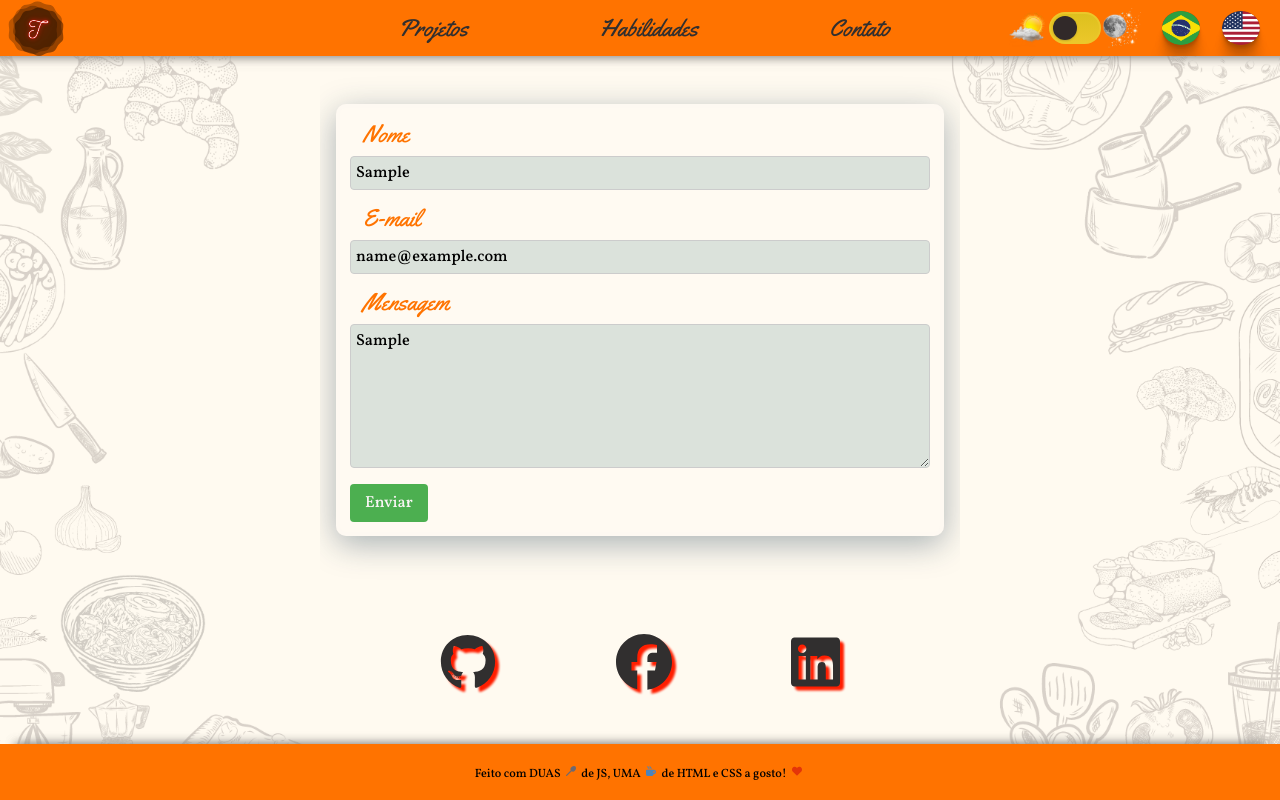
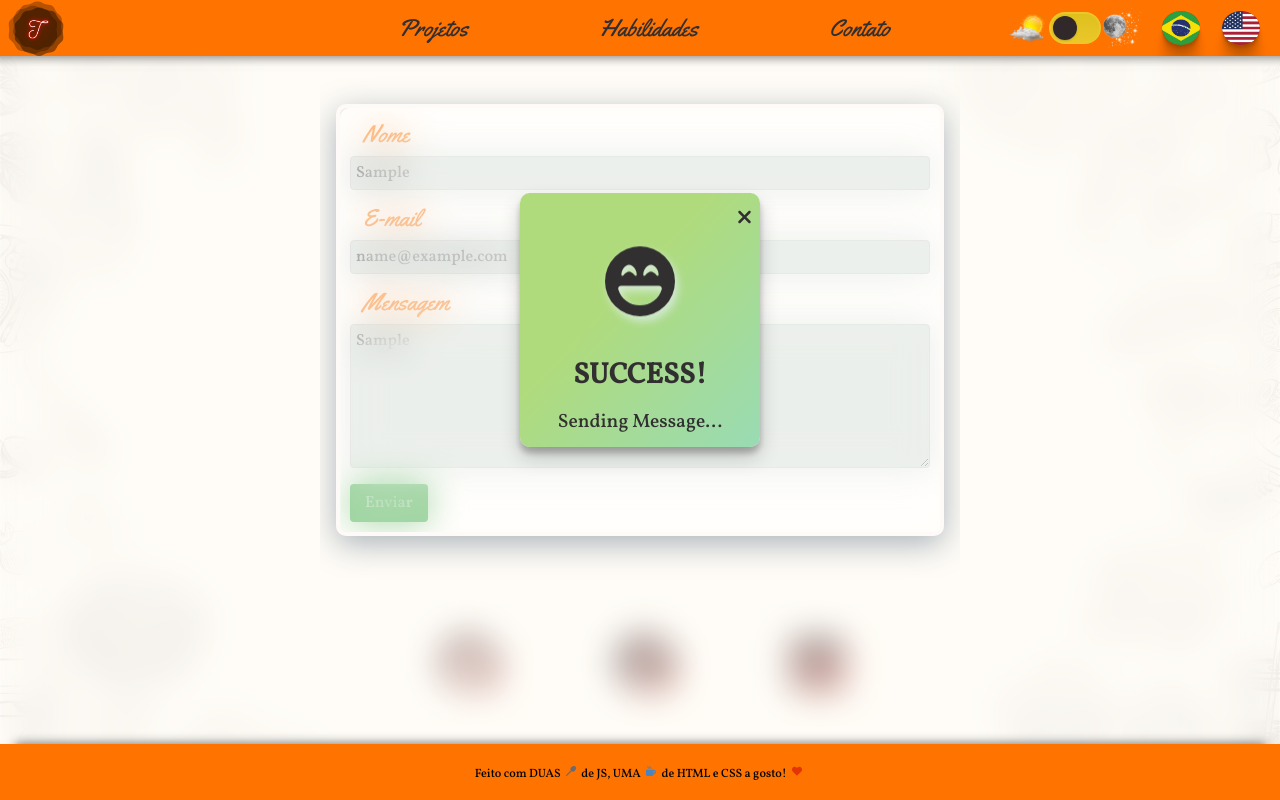
Before and after one commit to Tamyrescso/frontend_portfolio, a React (Create React App) app: page /contact in a window 1280 px wide. Both pictures are taken after typing "Sample", "name@example.com", "Sample" into the empty fields and a click on the input "Enviar". Built offline with nearby package versions, Linux system fonts and the light colour scheme; no server answers.

Commit message:
add mensagens de erro e success do forms de contato

```diff
--- /dev/null
+++ b/src/components/Alert.js
@@ -0,0 +1,32 @@
+import React, { useContext } from 'react';
+import PortfolioContext from '../context/PortfolioContext';
+import { FontAwesomeIcon } from '@fortawesome/react-fontawesome';
+import { faFaceFrown, faFaceLaughBeam, faSmile, faXmark } from '@fortawesome/free-solid-svg-icons';
+import '../style/alert.css';
+
+function Alert({text, type}) {
+  const { handleAlert, setHandleAlert } = useContext(PortfolioContext);
+  const handleClick = () => {
+    if(handleAlert === 'closeAlert') {
+      setHandleAlert('openAlert');
+      return window.blur();
+    }
+    return setHandleAlert('closeAlert');
+  }
+  return (
+    <div className={handleAlert} id={type === 'success'? 'success' : 'error' }>
+      <span className='xIconAlert'onClick={handleClick}>
+        <FontAwesomeIcon icon={faXmark} />
+      </span>
+      <span className={ type === 'success'? 'faceIcon successIcon' : 'faceIcon errorIcon' }>
+        <FontAwesomeIcon icon={ type === 'success'? faFaceLaughBeam : faFaceFrown } />
+      </span>
+      <h2 className='titleAlert'>
+        {type === 'success'? 'SUCCESS!': 'ERROR!'}
+      </h2>
+      <p className='textAlert'>{text}</p>
+    </div>
+  )
+}
+
+export default Alert;
--- a/src/components/Carousel.js
+++ b/src/components/Carousel.js
@@ -29,7 +29,7 @@ function Carousel() {
   setSlideIndex(slideIndex + n);
   }
 
-  function showSlides(n) {
+  const showSlides = (n) => {
     let slides = document.getElementsByClassName('carouselItem');
     let previousSlide = document.querySelector('.showItem');
     if (slides.length) {
--- a/src/components/ContactForm.js
+++ b/src/components/ContactForm.js
@@ -1,6 +1,7 @@
 import React, { useState, useContext } from 'react';
 import validationForm from '../utils/validations';
 import sendMessage from '../services';
+import Alert from '../components/Alert';
 import PortfolioContext from '../context/PortfolioContext';
 import '../style/contactForm.css';
 
@@ -10,7 +11,9 @@ function ContactForm() {
     email: '',
     message: ''
   });
-  const { language, darkTheme } = useContext(PortfolioContext);
+  const [alertText, setAlertText] = useState('');
+  const [type, setType] = useState('');
+  const { language, setHandleAlert, handleAlert } = useContext(PortfolioContext);
 
   const handleChange = (e) => {
     const { name, value } = e.target;
@@ -22,11 +25,18 @@ function ContactForm() {
     e.preventDefault();
 
     const validate = validationForm(fields);
-    if(validate) return alert(validate.error);
+    if(validate) {
+      setType('error')
+      setAlertText(validate.error);
+      return setHandleAlert('openAlert');
+    }
 
+    setType('success')
+    setAlertText('Sending Message...');
+    setHandleAlert('openAlert');
     const { data } = await sendMessage(fields);
     const { message } = data;
-    return alert(message);
+    return setAlertText(message);
   }
 
   const ptForm = (
@@ -62,6 +72,8 @@ function ContactForm() {
   return (
     <div className='formContact'>
       { language === 'pt'? ptForm : enForm }
+      <Alert text={alertText} type={type}/>
+      { handleAlert === 'openAlert' && <div className='blurDiv'></div>}
     </div>
   )
 }
--- a/src/context/PortfolioProvider.js
+++ b/src/context/PortfolioProvider.js
@@ -5,6 +5,7 @@ function PortfolioProvider({ children }) {
   const [language, setLanguage] = useState('pt');
   const [darkTheme, setDarkTheme] = useState(false);
   const [showMenu, setShowMenu] = useState(false);
+  const [handleAlert, setHandleAlert] = useState('closeAlert');
 
 
   const values = {
@@ -14,6 +15,8 @@ function PortfolioProvider({ children }) {
     showMenu,
     darkTheme,
     setDarkTheme,
+    handleAlert,
+    setHandleAlert,
   }
   return (
     <PortfolioContext.Provider value={ values }>
--- a/src/pages/Contact.js
+++ b/src/pages/Contact.js
@@ -11,9 +11,10 @@ import { fab, faGithub, faFacebook, faLinkedin } from '@fortawesome/free-brands-
 library.add(fab);
 
 function Contact() {
-  const { darkTheme } = useContext(PortfolioContext);
+  const { darkTheme, handleAlert } = useContext(PortfolioContext);
   return (
     <div className='contactPage'>
+      { handleAlert === 'openAlert' && <div className='blurDiv'></div>}
       <Header/>
       <div className='mainContact'>
         <ContactForm />
--- /dev/null
+++ b/src/style/alert.css
@@ -0,0 +1,78 @@
+.closeAlert {
+  display: none;
+}
+
+.openAlert {
+  display: flex;
+  flex-direction: column;
+  align-items: center;
+  justify-content: space-evenly;
+  position: absolute;
+  z-index: 5;
+  bottom: 15%;
+  left: 10%;
+  width: 80%;
+  height: 70%;
+  border-radius: 4%;
+  font-family: var(--paragraph);
+  font-size: larger;
+  color: var(--black-primary);
+  box-shadow: rgba(0, 0, 0, 0.19) 0px 10px 20px, rgba(0, 0, 0, 0.23) 0px 6px 6px;
+  word-break: keep-all;
+  text-align: center;
+}
+
+#success {
+  background: linear-gradient(to bottom right, #B0DB7D 40%, #99DBB4 100%);
+}
+
+#error {
+  background: linear-gradient(to bottom left, #ee7688 40%, #f5b790 100%);
+}
+
+.xIconAlert {
+  padding-right: 1vh;
+  align-self: flex-end;
+  font-size: 20px;
+}
+
+.xIconAlert:hover {
+  cursor: pointer;
+}
+
+.faceIcon {
+  font-size: 70px;
+  filter: drop-shadow(3px 5px 4px rgba(230, 239, 248, 0.712));
+}
+
+.successIcon {
+  animation: bounce 1s ease-in infinite;
+}
+
+.errorIcon {
+  /* animation: roll 3s ease-in-out infinite; */
+}
+
+@keyframes bounce {
+  50% {
+    transform: translateY(-10px);
+  }
+}
+
+@media (max-width: 1200px) and (min-width: 500px) {
+  .openAlert {
+    bottom: 20%;
+    left: 20%;
+    width: 60%;
+    height: 60%;
+  }
+}
+
+@media (min-width: 1200px) {
+  .openAlert {
+    bottom: 20%;
+    left: 30%;
+    width: 40%;
+    height: 60%;
+  }
+}
--- a/src/style/contact.css
+++ b/src/style/contact.css
@@ -37,6 +37,21 @@
   transform: scale(0.8);
 }
 
+.blurDiv {
+  z-index: 1;
+  position: fixed;
+  width: 100vw;
+  height: 100vh;
+  background: rgba( 255, 255, 255, 0.45 );
+box-shadow: 0 8px 32px 0 rgba( 31, 38, 135, 0.37 );
+backdrop-filter: blur( 17.5px );
+-webkit-backdrop-filter: blur( 17.5px );
+border-radius: 10px;
+border: 1px solid rgba( 255, 255, 255, 0.18 );
+  top: 0;
+  left: 0;
+}
+
 @media (orientation: landscape) {
   .mainContact {
     width: 50vw;
--- a/src/style/contactForm.css
+++ b/src/style/contactForm.css
@@ -8,6 +8,7 @@
   padding: 10px;
   width: 95%;
   height: fit-content;
+  z-index: 2;
 }
 
 label {
```
